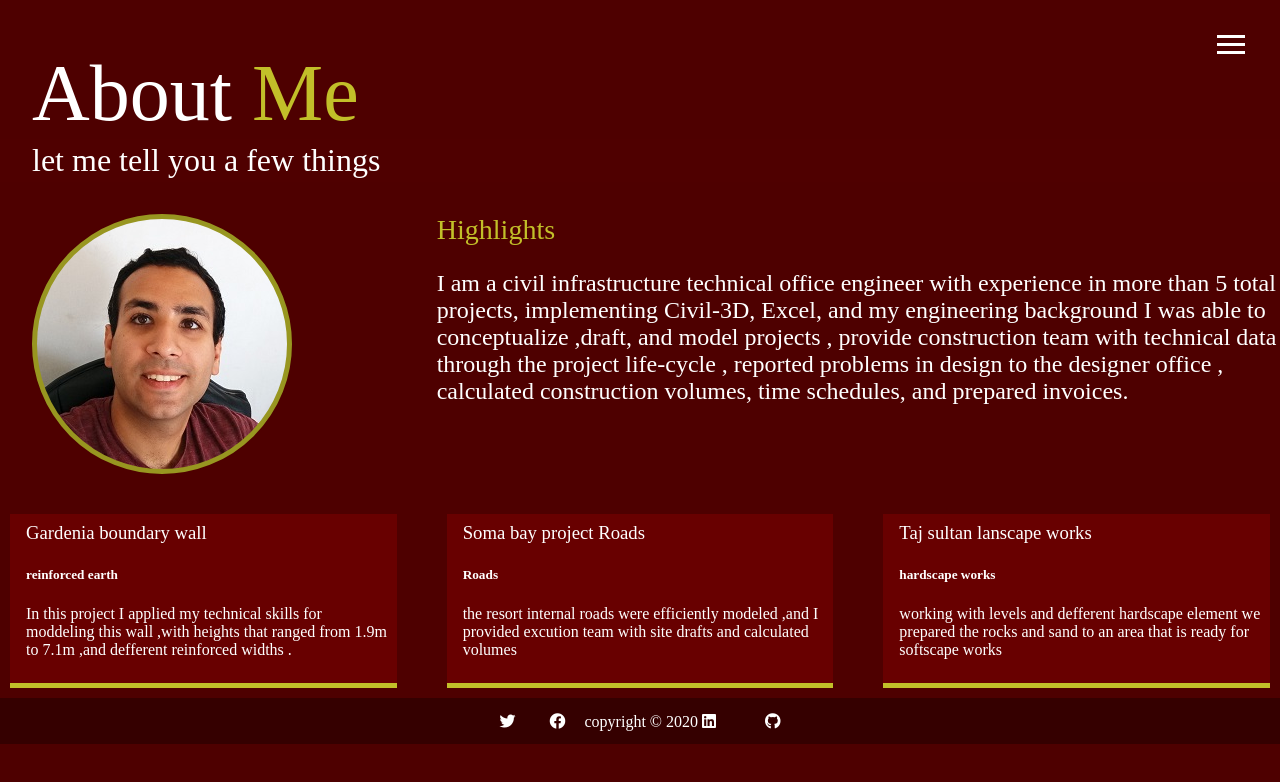
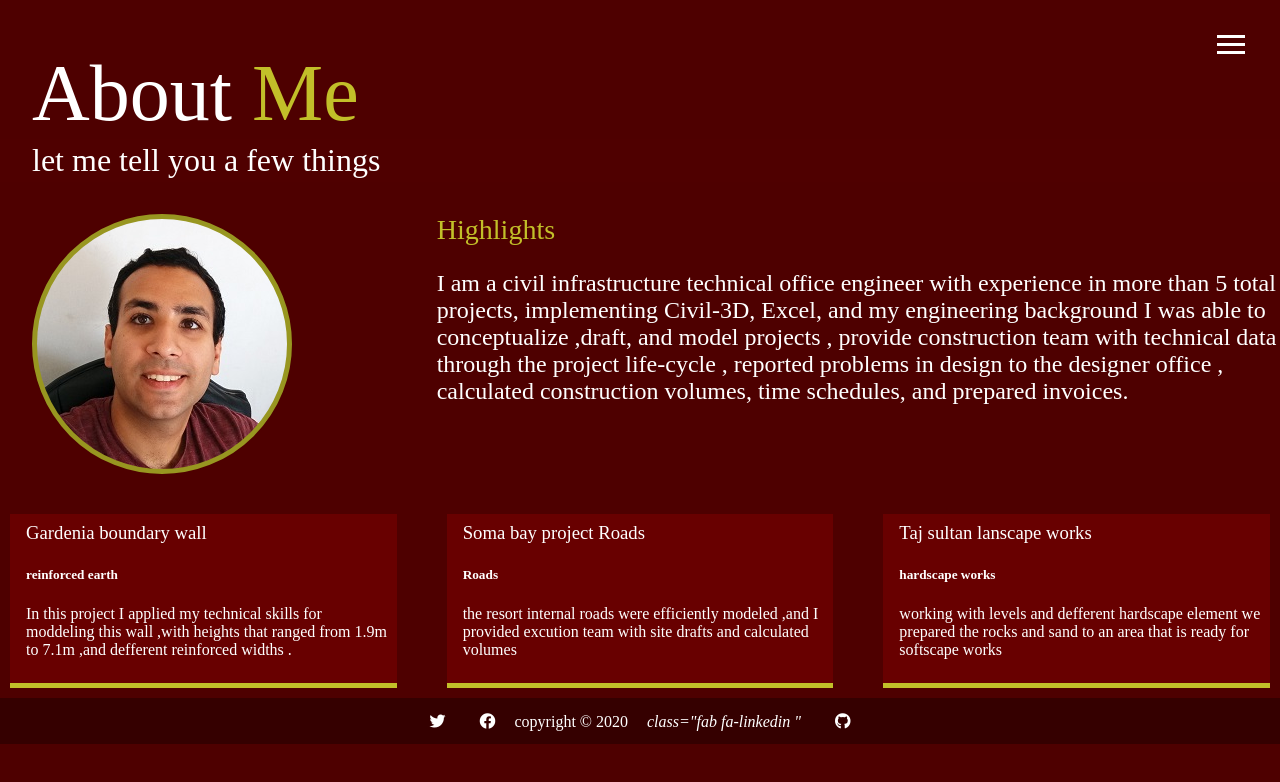
Before and after one commit to MazenAnwar123/porfolio.io, a website: page about.html in a window 1280 px wide. Drawn offline with Linux system fonts and the light colour scheme.

Commit message:
Update about.html

```diff
--- a/about.html
+++ b/about.html
@@ -80,8 +80,8 @@ j=d.createElement(s),dl=l!='dataLayer'?'&l='+l:'';j.async=true;j.src=
                 <i class="fab fa-facebook "></i>
              </a>
              copyright &copy; 2020
-             <a class="fab fa-linkedin" href="https://www.linkedin.com/in/mazen-anwar-a92693184/">
-                <i ></i>
+             <a class="share-linkedin" href="https://www.linkedin.com/in/mazen-anwar-a92693184/">
+                <i > class="fab fa-linkedin "</i>
              </a>
              <a href="https://github.com/MazenAnwar123">
                 <i class="fab fa-github "></i>
```
